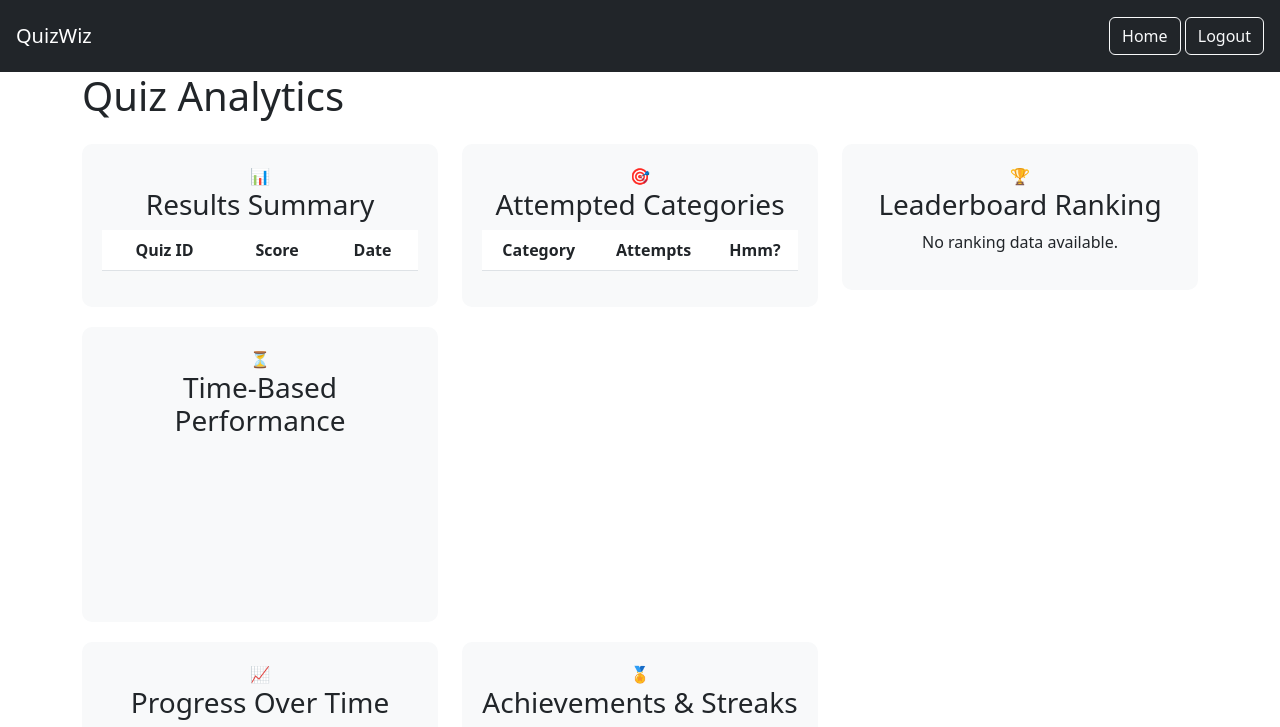
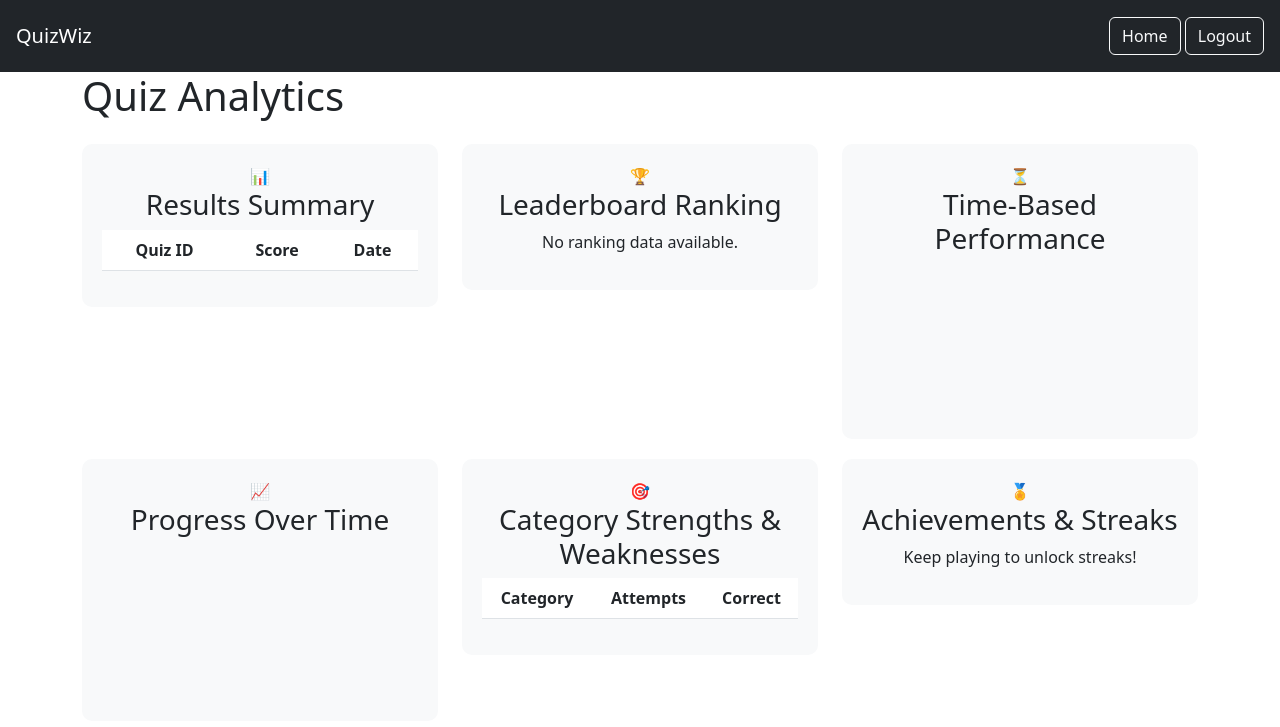
Before and after one commit to CorneliusNgure/QuizWiz---ALX-Final-Project, a Flask app: page /analytics in a window 1280 px wide. Shown: the top 727 px of the page. Run offline with Flask 3, Linux system fonts and the light colour scheme; the visitor is signed in with stand-in values (Sample User, id 1); lists and menus that the app fills with data are empty; a map, chart or similar area stays blank; some libraries are stand-ins or nearby versions.

Commit message:
Debugging analytics endpoint and it's template

```diff
--- a/app/routes.py
+++ b/app/routes.py
@@ -258,6 +258,7 @@ def submit_quiz():
     })
 
 
+
 @main_bp.route("/analytics", methods=["GET"])
 def analytics():
     if "user_id" not in session:
@@ -379,4 +380,6 @@ def analytics():
         "score_trend": score_trend
     })
 
+    print("Analytics Data:", analytics_data)
+
     return render_template("analytics.html", analytics_data=analytics_data)
--- a/app/templates/analytics.html
+++ b/app/templates/analytics.html
@@ -62,21 +62,6 @@
                 </div>
             </div>
             <div class="col-md-4">
-              <div class="box" id="category-strengths">
-                  🎯 <h3>Attempted Categories</h3>
-                  <table class="table">
-                      <thead>
-                          <tr>
-                              <th>Category</th>
-                              <th>Attempts</th>
-                              <th>Hmm?</th>
-                          </tr>
-                      </thead>
-                      <tbody id="category-performance-body"></tbody>
-                  </table>
-              </div>
-          </div>
-            <div class="col-md-4">
                 <div class="box" id="leaderboard-ranking">
                     🏆 <h3>Leaderboard Ranking</h3>
                     <p id="leaderboard-info">Loading...</p>
@@ -89,11 +74,27 @@
                 </div>
             </div>
         </div>
+
         <div class="row">
             <div class="col-md-4">
                 <div class="box" id="progress-over-time">
                     📈 <h3>Progress Over Time</h3>
                     <canvas id="progressChart"></canvas>
+                </div>
+            </div>
+            <div class="col-md-4">
+                <div class="box" id="category-strengths">
+                    🎯 <h3>Category Strengths & Weaknesses</h3>
+                    <table class="table">
+                        <thead>
+                            <tr>
+                                <th>Category</th>
+                                <th>Attempts</th>
+                                <th>Correct</th>
+                            </tr>
+                        </thead>
+                        <tbody id="category-performance-body"></tbody>
+                    </table>
                 </div>
             </div>
             <div class="col-md-4">
@@ -155,6 +156,5 @@
         achievements.textContent = analyticsData.user_results.length > 5 ? "🔥 You're on a hot streak!" : "Keep playing to unlock streaks!";
     });
     </script>
-
     </body>
 </html>
```
Lines whose indentation alone changed are shown as unchanged.
